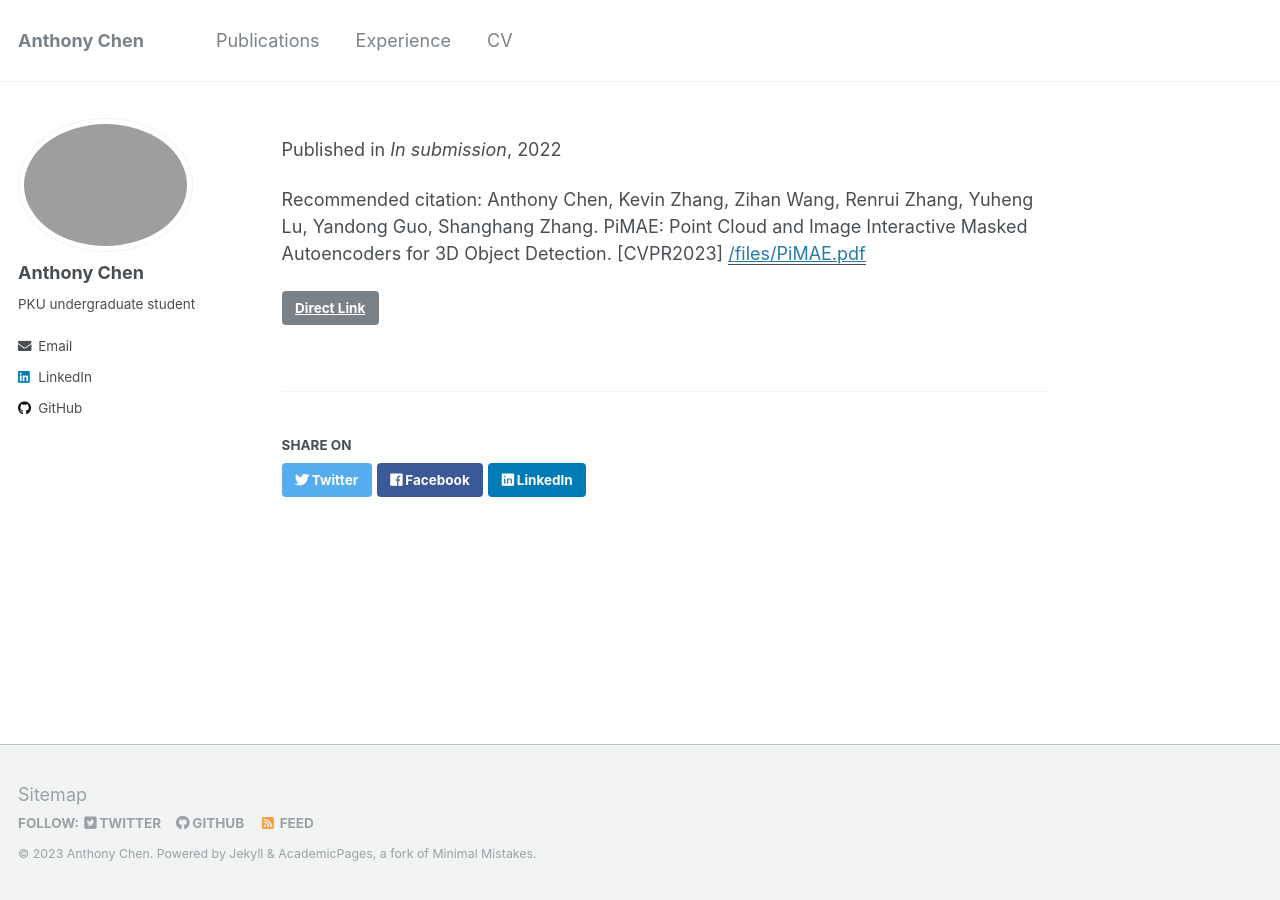
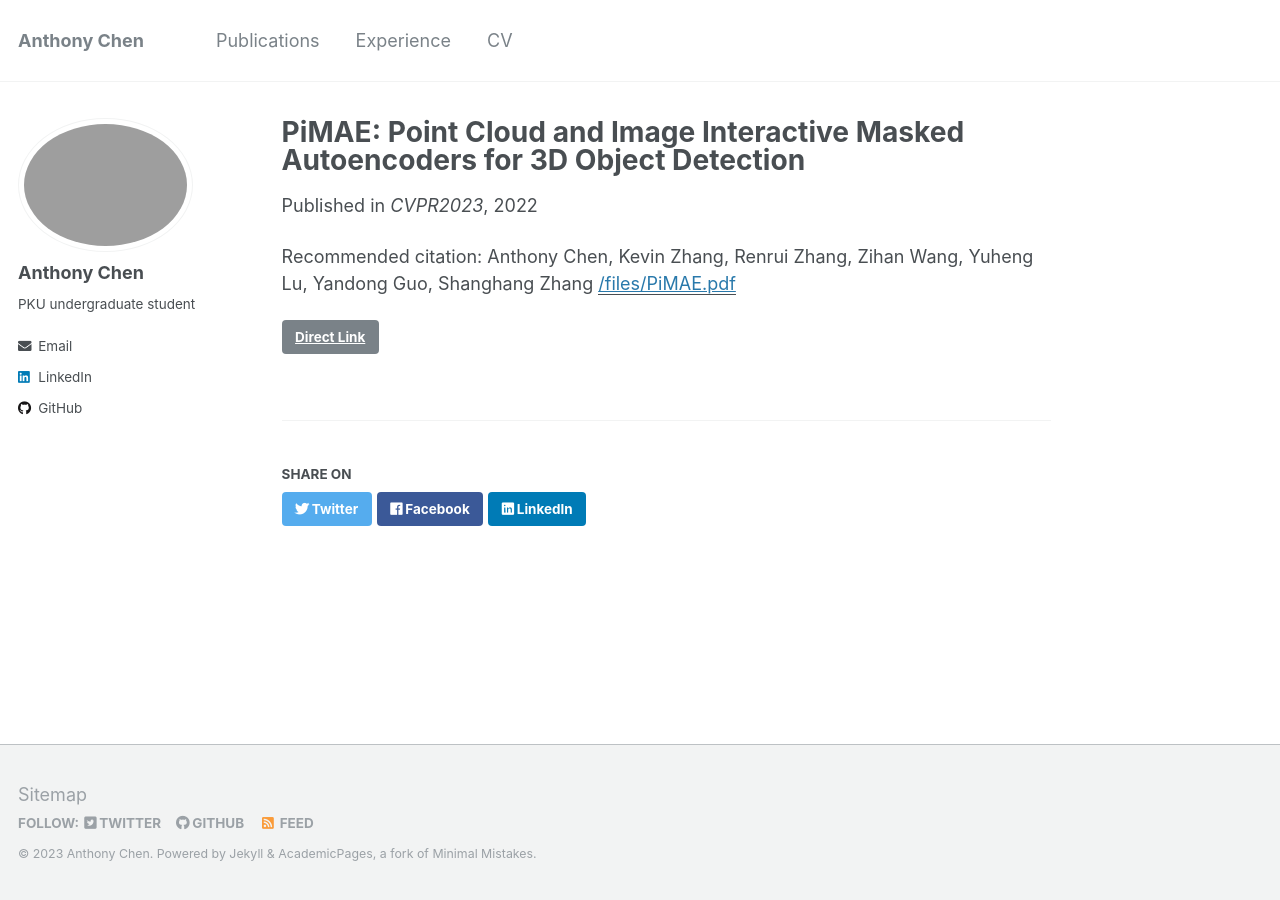
Before and after one commit to antonioo-c/antonioo-c.github.io, a Jekyll site: the page built from _publications/2022-PiMAE.md, in a window 1280 px wide. Built offline with Jekyll 4.4.1, drawn with Linux system fonts in a browser that asks for light colours.

Commit message:
upload files

```diff
--- a/_publications/2022-PiMAE.md
+++ b/_publications/2022-PiMAE.md
@@ -1,12 +1,12 @@
 ---
-title: ""
+title: "PiMAE: Point Cloud and Image Interactive Masked Autoencoders for 3D Object Detection"
 collection: publications
 permalink: /publication/2022-PiMAE
 date: 2022-11-01
-venue: 'In submission'
+venue: 'CVPR2023'
 paperurl: '/files/PiMAE.pdf'
 image: '/images/research/pimae_pipeline.png'
-link: ''
+link: 'https://arxiv.org/abs/2303.08129'
 github: 'https://github.com/BLVLab/PiMAE'
-citation: 'Anthony Chen, Kevin Zhang, Zihan Wang, Renrui Zhang, Yuheng Lu, Yandong Guo, Shanghang Zhang. PiMAE: Point Cloud and Image Interactive Masked Autoencoders for 3D Object Detection. [CVPR2023]'
+citation: 'Anthony Chen, Kevin Zhang, Renrui Zhang, Zihan Wang, Yuheng Lu, Yandong Guo, Shanghang Zhang'
 ---
```
